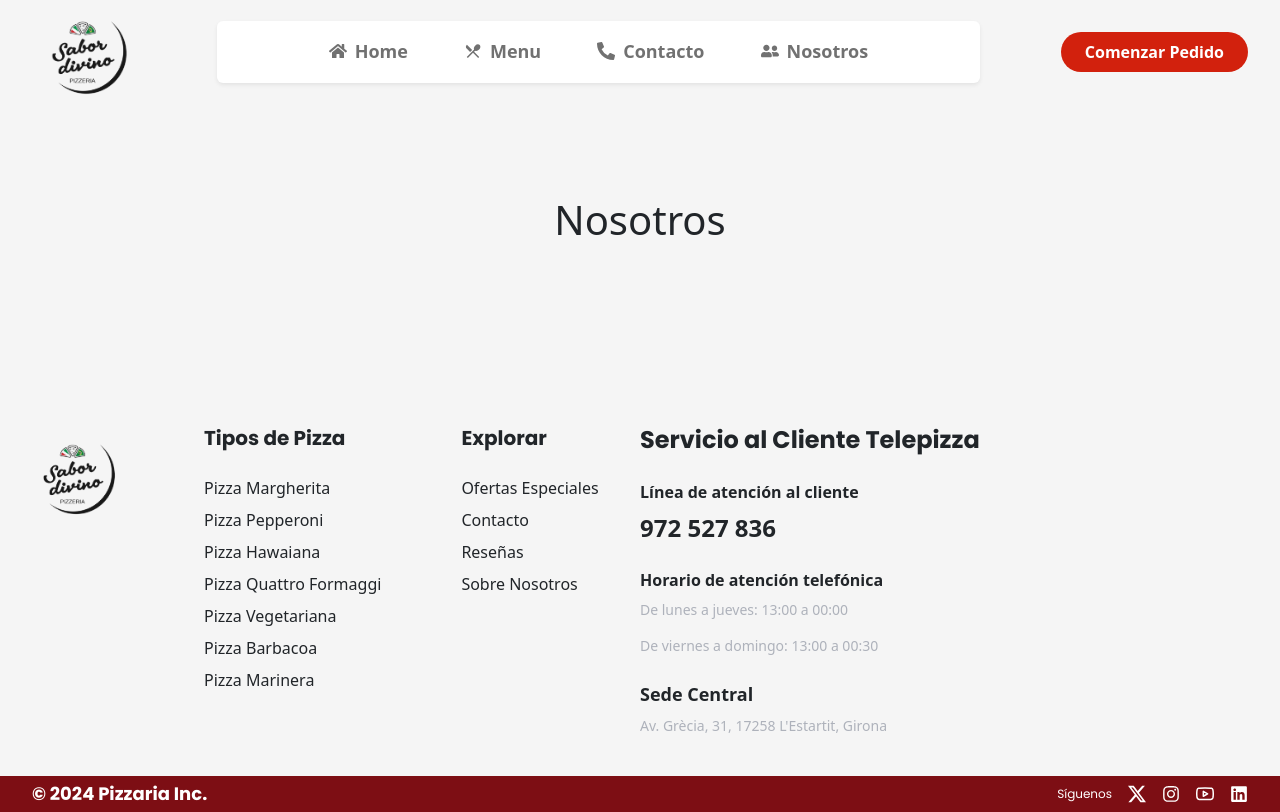
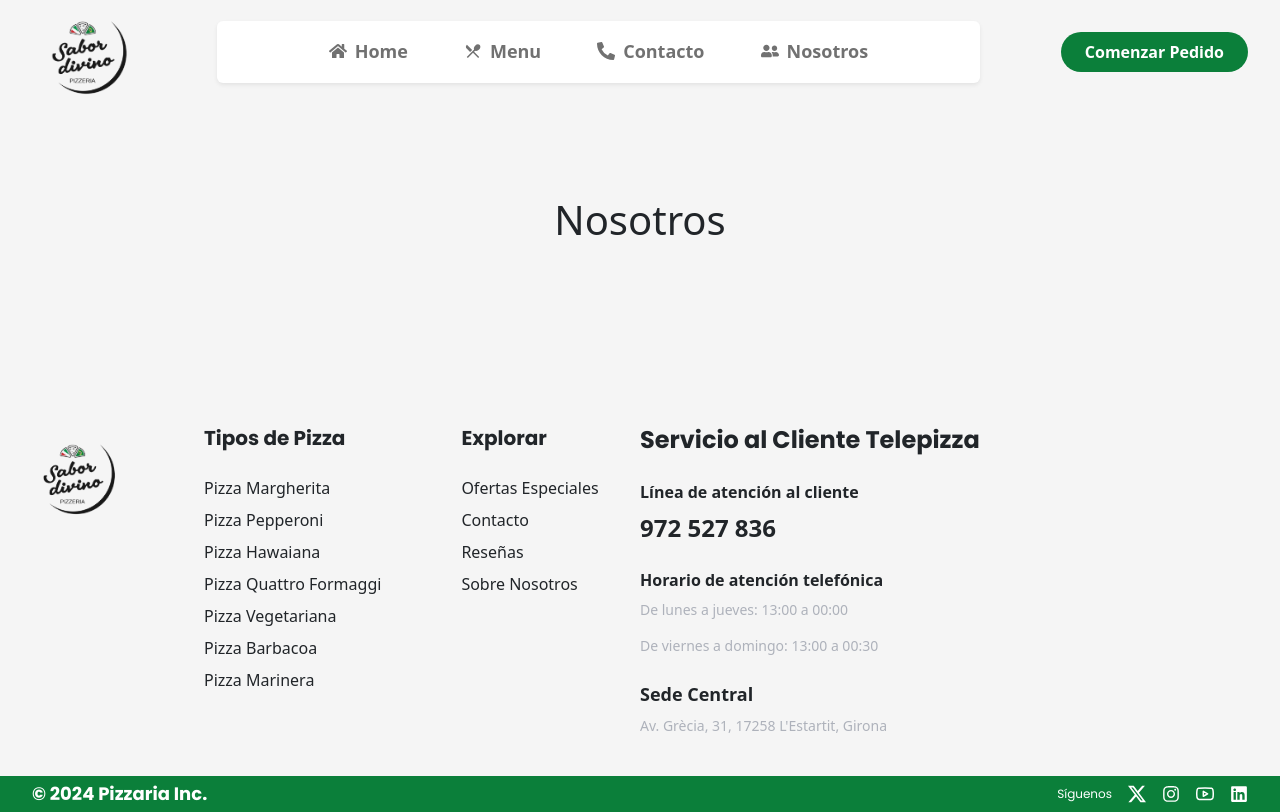
Before and after one commit to Miqueias26/pizzaria, a React (Vite) app: page /nosotros in a window 1280 px wide. Built offline with nearby package versions, Linux system fonts and the light colour scheme; a web font is replaced by a local one.

Commit message:
updates colors

```diff
--- a/src/components/cards/card.jsx
+++ b/src/components/cards/card.jsx
@@ -42,7 +42,7 @@ function Card() {
         <span className="font-jost text-[6rem] md:text-[10rem] lg:text-[14rem] xl:text-[22rem] text-black tracking-wide block md:inline-block">
           Best-
         </span>
-        <span className="font-jost text-[2rem] md:text-[2.5rem] lg:text-[3rem] xl:text-[3.5rem] text-[#D2210D] block md:inline-block">
+        <span className="font-jost text-[2rem] md:text-[2.5rem] lg:text-[3rem] xl:text-[3.5rem] text-[#0B7F3A] block md:inline-block">
           Sellers.
         </span>
       </div>
--- a/src/components/footer/footer.jsx
+++ b/src/components/footer/footer.jsx
@@ -74,7 +74,7 @@ function Footer() {
         </div>
       </div>
 
-      <div className="flex justify-between items-center py-1 px-8 bg-[#7D0E14]">
+      <div className="flex justify-between items-center py-1 px-8 bg-[#0B7F3A]">
         <h2 className="text-white  font-poppins font-bold text-xs md:text-md lg:text-lg cursor-pointer m-0">
           &copy; 2024 Pizzaria Inc.
         </h2>
--- a/src/components/header/header.jsx
+++ b/src/components/header/header.jsx
@@ -8,7 +8,7 @@ function Header() {
         <FaPhoneAlt className="text-white " /> 972 527 836
       </button>
       <img src={Pizza} alt="" className="w-[500px]" />
-      <h1 className="text-7xl md:text-[10rem] lg:text-[16.2rem] text-[#CF210D] font-bold font-jockey">
+      <h1 className="text-7xl md:text-[10rem] lg:text-[16.2rem] text-[#0B7F3A] font-bold font-jockey">
         Sabor Divino
       </h1>
       <p className="text-sm md:text-xl font-md font-poppins ">
--- a/src/components/navbar/Navbar.jsx
+++ b/src/components/navbar/Navbar.jsx
@@ -64,8 +64,8 @@ const Navbar = () => {
               Nosotros
             </Link>
           </nav>
-          <button className="flex justify-center items-center bg-[#D2210D] text-white w-[138px] h-[33px] font-bold rounded">
-            Hacer Pedido
+          <button className="flex justify-center items-center bg-[#0B7F3A] text-white w-[138px] h-[33px] font-bold rounded">
+            Comenzar Pedido
           </button>
         </div>
       )}
@@ -101,7 +101,7 @@ const Navbar = () => {
       </nav>
 
       <div className="flex items-center gap-2">
-        <button className="hidden md:flex justify-center items-center px-4 py-2 bg-[#D2210D] text-white font-bold rounded-full">
+        <button className="hidden md:flex justify-center items-center px-4 py-2 bg-[#0B7F3A] text-white font-bold rounded-full transform transition-transform duration-200 hover:scale-105">
           Comenzar Pedido
         </button>
 
```
